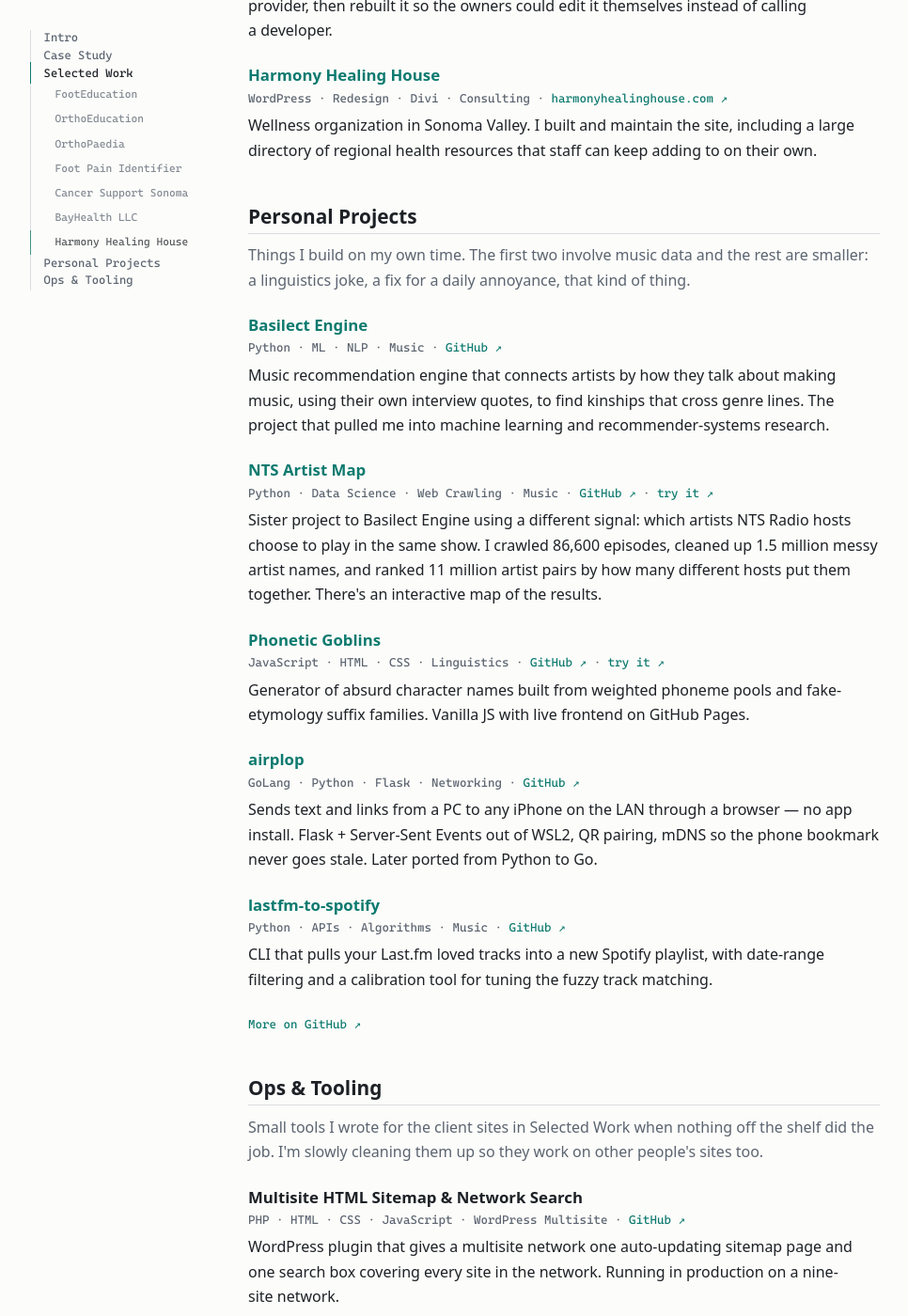
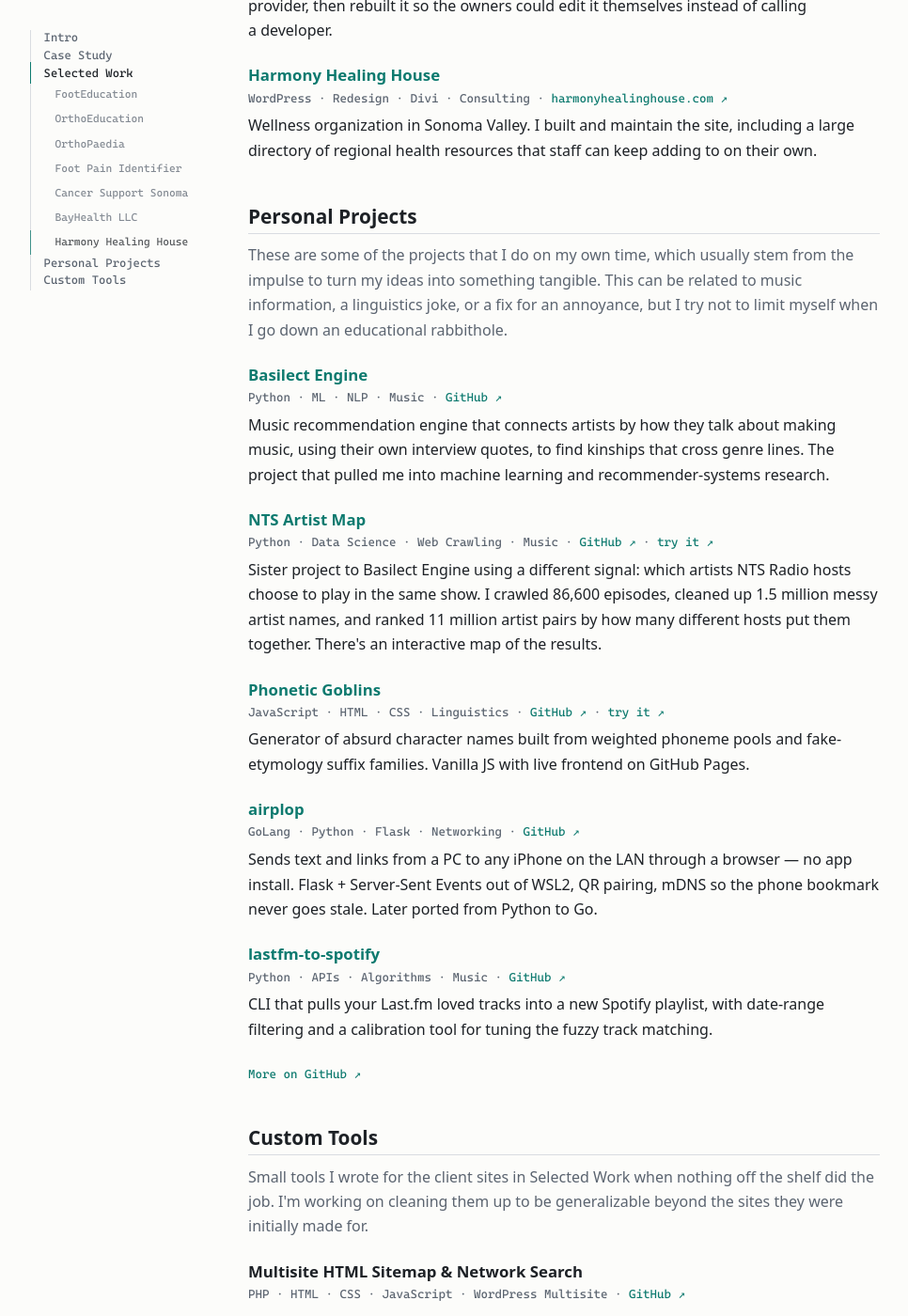
Before and after one commit to csmather/mather-cv, a Jekyll site: the page built from index.md, in a window 1280 px wide and 1400 px high, scrolled down 1573 px. Shown: the whole window at 94% size, without its empty margins (40-1006 px from the left). Built offline with Jekyll 4.4.1, drawn with Linux system fonts in a browser that asks for light colours.

Commit message:
homepage ce, renamed tools section

```diff
--- a/_layouts/home.html
+++ b/_layouts/home.html
@@ -32,7 +32,7 @@ layout: default
       </div>
 
       <div class="toc-group">
-        <a href="#tooling">Ops &amp; Tooling</a>
+        <a href="#tooling">Custom Tools</a>
         <div class="toc-children">
           {% for project in site.data.tools %}
             <a href="#{{ project.title | slugify }}">{{ project.title }}</a>
@@ -74,7 +74,7 @@ layout: default
 
     <section id="projects">
       <h2>Personal Projects</h2>
-      <p class="muted section-intro">Things I build on my own time. The first two involve music data and the rest are smaller: a linguistics joke, a fix for a daily annoyance, that kind of thing.</p>
+      <p class="muted section-intro">These are some of the projects that I do on my own time, which usually stem from the impulse to turn my ideas into something tangible. This can be related to music information, a linguistics joke, or a fix for an annoyance, but I try not to limit myself when I go down an educational rabbithole.</p>
       {% assign pitems = site.projects | sort: 'order' %}
       {% for item in pitems %}
         <article class="entry" id="{{ item.slug }}">
@@ -87,8 +87,8 @@ layout: default
     </section>
 
     <section id="tooling">
-      <h2>Ops &amp; Tooling</h2>
-      <p class="muted section-intro">Small tools I wrote for the client sites in Selected Work when nothing off the shelf did the job. I'm slowly cleaning them up so they work on other people's sites too.</p>
+      <h2>Custom Tools</h2>
+      <p class="muted section-intro">Small tools I wrote for the client sites in Selected Work when nothing off the shelf did the job. I'm working on cleaning them up to be generalizable beyond the sites they were initially made for.</p>
       {% for tool in site.data.tools %}
         <article class="entry" id="{{ tool.title | slugify }}">
           <h3>{{ tool.title }}</h3>
```
